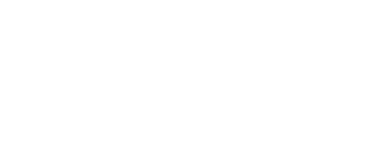
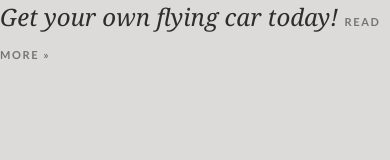
Before and after one commit to kauffmanes/rwd-intro, a plain HTML site: page index.html in a window 390 px wide. Drawn offline with Linux system fonts and the light colour scheme.

Commit message:
font style responsivity

```diff
--- a/index.html
+++ b/index.html
@@ -7,6 +7,6 @@
     <link rel="stylesheet" href="./styles.css"/>
 </head>
 <body>
-    <!-- text here -->
+    <h1>Get your own flying car today! <a href="#">Read more &raquo;</a></h1>
 </body>
 </html>
--- a/styles.css
+++ b/styles.css
@@ -1 +1,19 @@
 /* new styles go here */
+body {
+    background: #DCDBD9;
+    color: #2d2d2d;
+    font: normal 100% Cambria, Georgia, serif;
+}
+
+h1 {
+    font-size: 1.5em;
+    font-style: italic;
+}
+
+h1 a {
+    color: #747477;
+    font: bold 0.4583333333em Calibri, Optima, Arial, sans-serif; /* 11 / 24 */
+    letter-spacing: 0.15em;
+    text-transform: uppercase;
+    text-decoration: none;
+}
```
Also changed, not shown: part1/tagline.png (renamed from part1/part1-taglinemockup.png), 1 other file.
